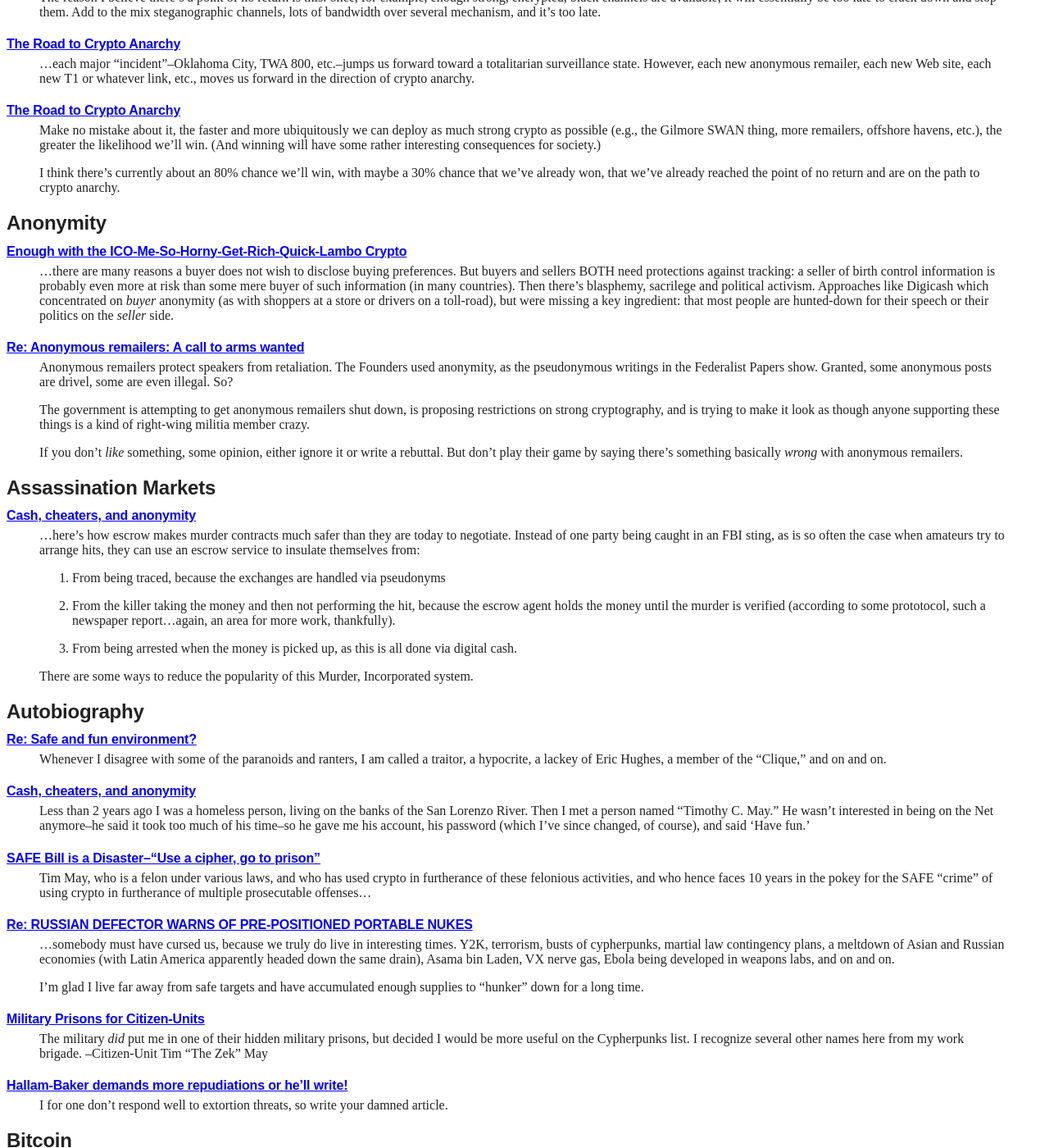
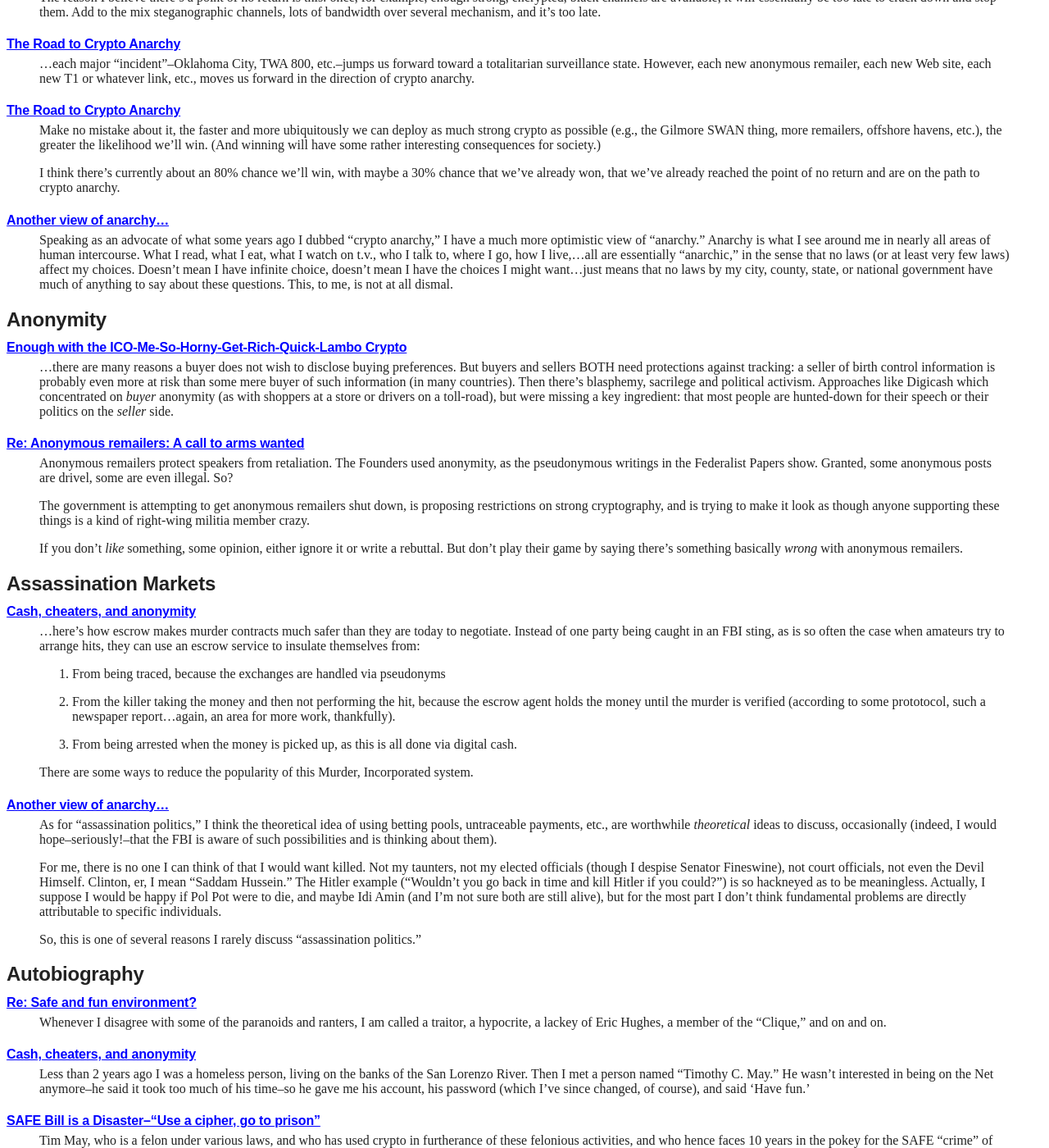
Before and after one commit to wakgill/deryk, a Jekyll site: the page built from tcm.md, in a window 1280 px wide and 1400 px high, scrolled down 1243 px. Shown: the whole window at 82% size. Built offline with Jekyll 4.4.1, drawn with Linux system fonts in a browser that asks for light colours; some of the changed text lies outside the part shown.

Commit message:
Update tcm.md

```diff
--- a/tcm.md
+++ b/tcm.md
@@ -122,6 +122,18 @@ remailers, offshore havens, etc.), the greater the likelihood we'll win.
 chance that we've already won, that we've already reached the point of no
 return and are on the path to crypto anarchy.
 
+#### [Another view of anarchy…](http://mailing-list-archive.cryptoanarchy.wiki/archive/1996/10/ecae40164bf46b0e1e45f3e83aaf27b9ecc8bfbf0c642f2db119a154dde2747e/)
+
+>Speaking as an advocate of what some years ago I dubbed "crypto anarchy," I
+have a much more optimistic view of "anarchy." Anarchy is what I see around
+me in nearly all areas of human intercourse. What I read, what I eat, what
+I watch on t.v., who I talk to, where I go, how I live,...all are
+essentially "anarchic," in the sense that no laws (or at least very few
+laws) affect my choices. Doesn't mean I have infinite choice, doesn't mean
+I have the choices I might want...just means  that no laws by my city,
+county, state, or national government have much of anything to say about
+these questions. This, to me, is not at all dismal.
+
 ## Anonymity
 
 #### [Enough with the ICO-Me-So-Horny-Get-Rich-Quick-Lambo Crypto](https://www.coindesk.com/enough-with-the-ico-me-so-horny-get-rich-quick-lambo-crypto)
@@ -163,6 +175,24 @@ digital cash.
 >
 >There are some ways to reduce the popularity of this Murder, Incorporated
 system.
+
+#### [Another view of anarchy…](http://mailing-list-archive.cryptoanarchy.wiki/archive/1996/10/ecae40164bf46b0e1e45f3e83aaf27b9ecc8bfbf0c642f2db119a154dde2747e/)
+
+>As for "assassination politics," I think the theoretical idea of using
+betting pools, untraceable payments, etc., are worthwhile _theoretical_
+ideas to discuss, occasionally (indeed, I would hope--seriously!--that the
+FBI is aware of such possibilities and is thinking about them).
+>
+>For me, there is no one I can think of that I would want killed. Not my
+taunters, not my elected officials (though I despise Senator Fineswine),
+not court officials, not even the Devil Himself. Clinton, er, I mean
+"Saddam Hussein." The Hitler example ("Wouldn't you go back in time and
+kill Hitler if you could?") is so hackneyed as to be meaningless. Actually,
+I suppose I would be happy if Pol Pot were to die, and maybe Idi Amin (and
+I'm not sure both are still alive), but for the most part I don't think
+fundamental problems are directly attributable to specific individuals.
+>
+>So, this is one of several reasons I rarely discuss "assassination politics."
 
 ## Autobiography
 
@@ -1194,6 +1224,23 @@ products.
 and not trying to show your writing chops from the Hunter S. Thompson
 Correspondence School of Creative Writing. Fuck off. Back into my killfile you go.
 
+#### [Re: Put up or shut up!](http://mailing-list-archive.cryptoanarchy.wiki/archive/1996/10/54df76688d24e48ba0ce22c8164896515ddc849fe460f5b4c419ebee6725f1bd/)
+
+>I worked very hard a number of years, not participating in politics or
+activism, to accumulate enough money so as to now be able to live in peace,
+not having to get up at 6 in the morning and fight the commuter traffic so
+as to get to my assigned desk by 8 a.m.
+>
+>I will express my thoughts, my theories, and will develop systems and ideas
+as I see fit. However, I have no intention of putting my future at risk by
+taking steps such as "civil disobedience" or "assassination politics" which
+could very likely result in multimillion dollar fines (hint: such fines
+would have great meaning for me) or seizure of my assets and jail time.
+>
+>Your mileage may vary, but this "amateur anarchist" intends to keep on
+doing what he's doing and is not interested in "crossing the line" to the
+point where his assets will be seized.
+
 ## Police
 
 #### [Rules for “Them” and Rules for “Us”](http://mailing-list-archive.cryptoanarchy.wiki/archive/1997/07/cf9134770f50254a35e5c6d26d7cfe7c315dc681e7227fd1b7f274e626e9d18d/)
```
